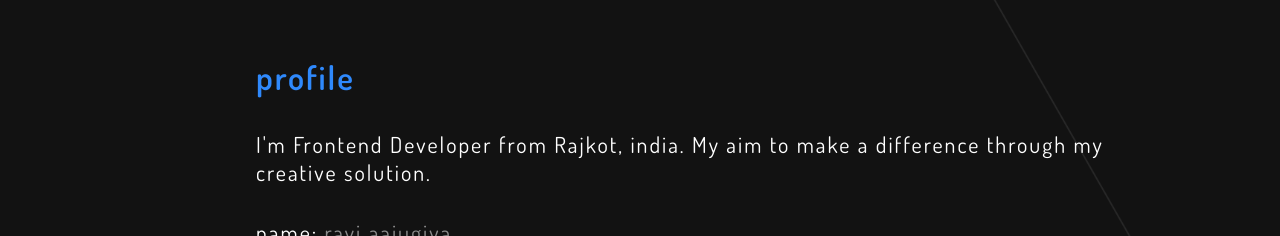
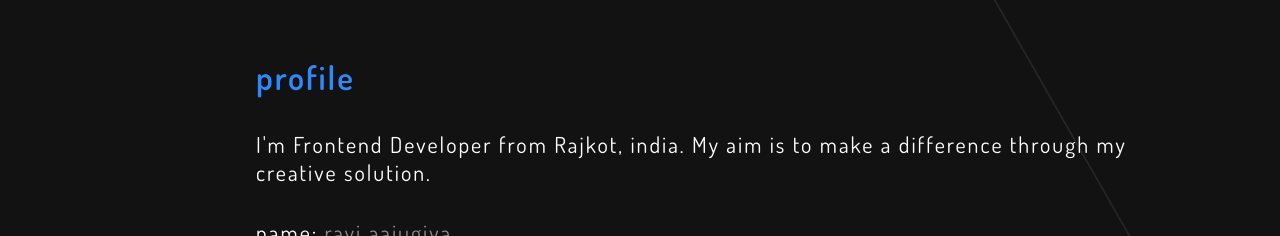
Before and after one commit to Ravi5296/Portfolio, a plain HTML site: page resume.html in a window 1280 px wide. Shown: the part 920-1156 px from the top of the page. Drawn offline with nearby package versions, Linux system fonts and the light colour scheme.

Commit message:
Update resume.html

```diff
--- a/resume.html
+++ b/resume.html
@@ -62,7 +62,7 @@
             <div id="p_e">
                 <div id="profile">
                     <h2>profile</h2>
-                    <p>I'm Frontend Developer from Rajkot, india. My aim to make a difference through my creative solution.</p>
+                    <p>I'm Frontend Developer from Rajkot, india. My aim is to make a difference through my creative solution.</p>
                     <p class="resume_int">name: <span>ravi aajugiya</span></p>
                     <p class="resume_int">address: <span>Rajkot - 360002</span></p>
                     <p class="resume_int">mail: <span class="link">aajugiyaravi@gmail.com</span></p>
```
